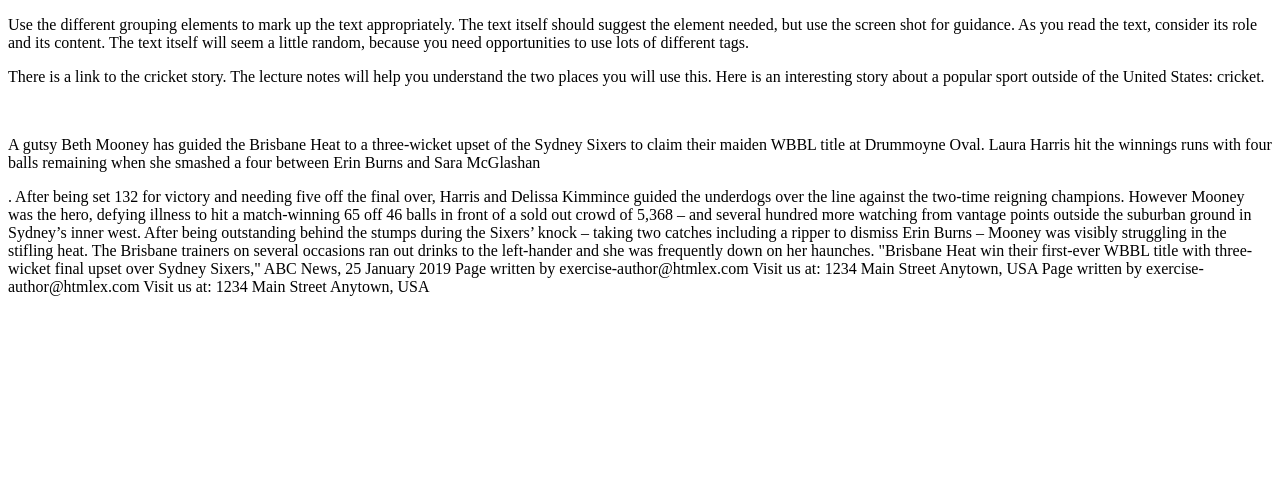
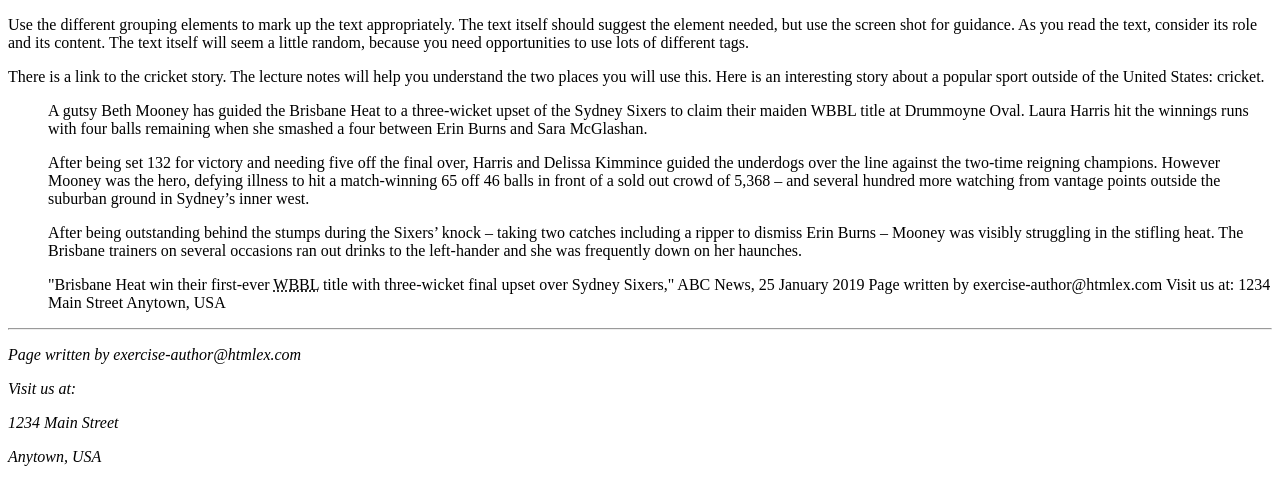
Before and after one commit to aeckholm/exercise_3, a plain HTML site: page part2.html in a window 1280 px wide. Drawn offline with Linux system fonts and the light colour scheme.

Commit message:
Finalizing part 2

```diff
--- a/part2.html
+++ b/part2.html
@@ -15,27 +15,33 @@ little random, because you need opportunities to use lots of different tags.</p>
 <p>There is a link to the cricket story. The lecture notes will help you understand the two places you will use this.
 Here is an interesting story about a popular sport outside of the United States: cricket. </p>
 
-       <br> <p>A gutsy Beth Mooney has guided the Brisbane Heat to a three-wicket upset of the Sydney Sixers to claim their maiden WBBL
+
+<ul>
+        <p>A gutsy Beth Mooney has guided the Brisbane Heat to a three-wicket upset of the Sydney Sixers to claim their maiden WBBL
             title at Drummoyne Oval. Laura Harris hit the winnings runs with four balls remaining when she smashed a four between Erin Burns
-            and Sara McGlashan</p>.
+            and Sara McGlashan.</p>
 
-After being set 132 for victory and needing five off the final over, Harris and Delissa Kimmince guided the underdogs over the
-line against the two-time reigning champions. However Mooney was the hero, defying illness to hit a match-winning 65 off 46 balls
-in front of a sold out crowd of 5,368 – and several hundred more watching from vantage points outside the suburban ground in Sydney’s
-inner west.
+        <p>After being set 132 for victory and needing five off the final over, Harris and Delissa Kimmince guided the underdogs over the
+        line against the two-time reigning champions. However Mooney was the hero, defying illness to hit a match-winning 65 off 46 balls
+        in front of a sold out crowd of 5,368 – and several hundred more watching from vantage points outside the suburban ground in Sydney’s
+        inner west.</p>
 
 
-After being outstanding behind the stumps during the Sixers’ knock – taking two catches including a ripper to dismiss
-Erin Burns – Mooney was visibly struggling in the stifling heat. The Brisbane trainers on several occasions ran out drinks to
-the left-hander and she was frequently down on her haunches.
+        <p>After being outstanding behind the stumps during the Sixers’ knock – taking two catches including a ripper to dismiss
+        Erin Burns – Mooney was visibly struggling in the stifling heat. The Brisbane trainers on several occasions ran out drinks to
+        the left-hander and she was frequently down on her haunches.</p>
 
-"Brisbane Heat win their first-ever WBBL title with three-wicket final upset over Sydney Sixers," ABC News, 25 January 2019 Page
-written by exercise-author@htmlex.com Visit us at: 1234 Main Street Anytown, USA
+        <p><blockquote cite=""></blockquote>"Brisbane Heat win their first-ever <abbr title="Women's British Basketball League">WBBL</abbr> title with three-wicket final upset over Sydney Sixers," ABC News, 25 January 2019 Page
+        written by exercise-author@htmlex.com Visit us at: 1234 Main Street Anytown, USA</p>
+</ul>
+<hr>
 
-Page written by exercise-author@htmlex.com
-Visit us at:
-1234 Main Street
-Anytown, USA
+<address>
+<p>Page written by exercise-author@htmlex.com</p>
+<p>Visit us at:</p>
+<p>1234 Main Street</p>
+<p>Anytown, USA</p>
+</address>
 
 
 
```
Also changed, not shown: part1.html (+14 -5 lines).
